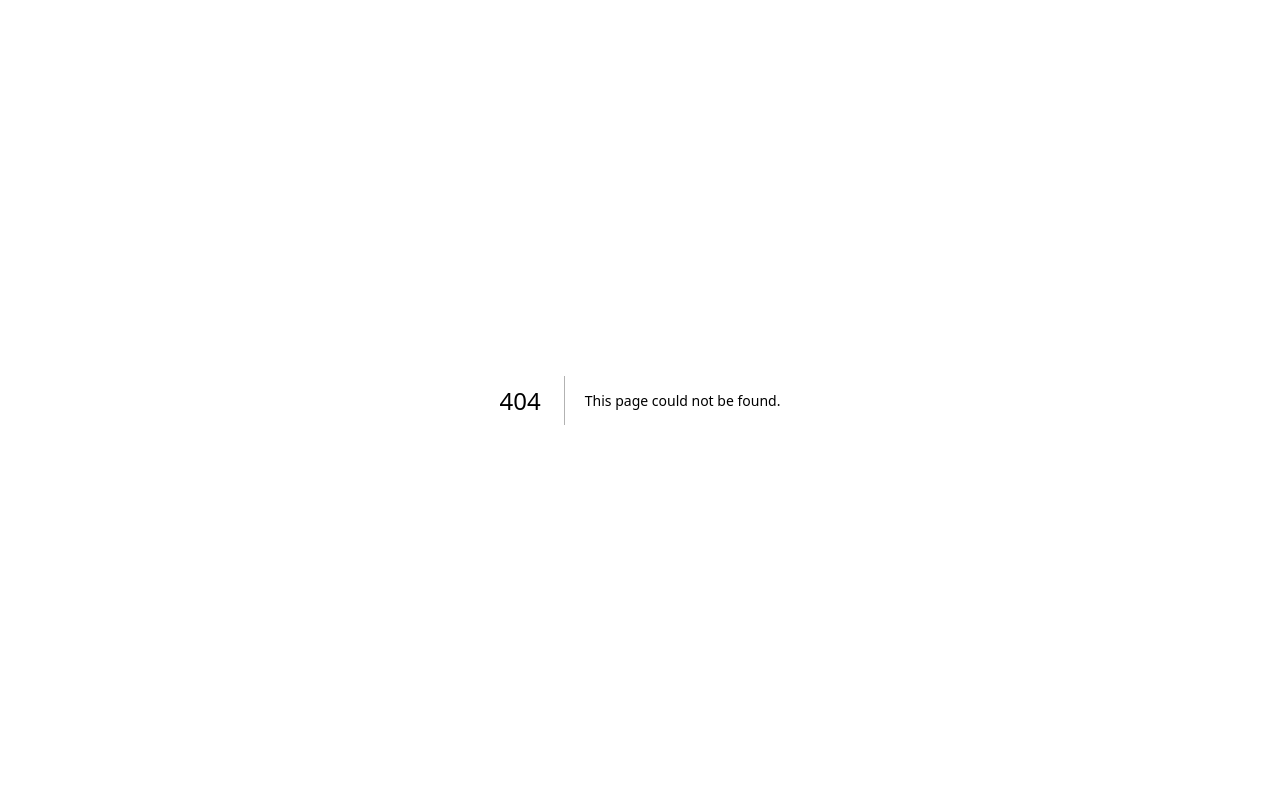
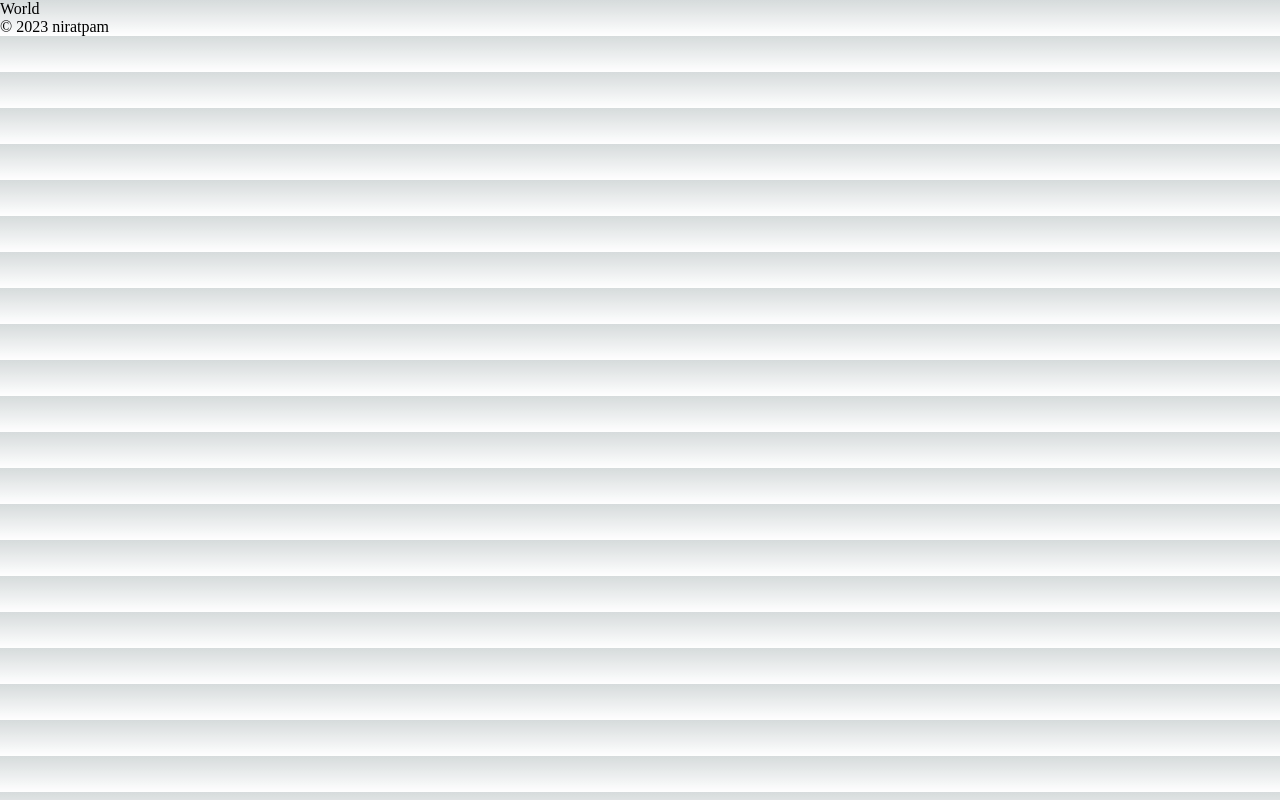
Before and after one commit to webkidt/coffee-connoisseur, a Next.js app: page /world in a window 1280 px wide. Before the commit this address had no page. Built offline with nearby package versions, Linux system fonts and the light colour scheme.

Commit message:
Add Layout throughout all the pages with _app.js e.g Footer

```diff
--- a/pages/_app.js
+++ b/pages/_app.js
@@ -1,5 +1,12 @@
 import '@/styles/globals.css'
 
 export default function App({ Component, pageProps }) {
-  return <Component {...pageProps} />
+  return (
+    <div>
+      <Component {...pageProps} />
+      <footer>
+        <p>© 2023 niratpam</p>
+      </footer>
+    </div>
+  )
 }
--- /dev/null
+++ b/pages/world.js
@@ -0,0 +1,5 @@
+const World = () => {
+  return <div>World</div>
+}
+
+export default World
```
